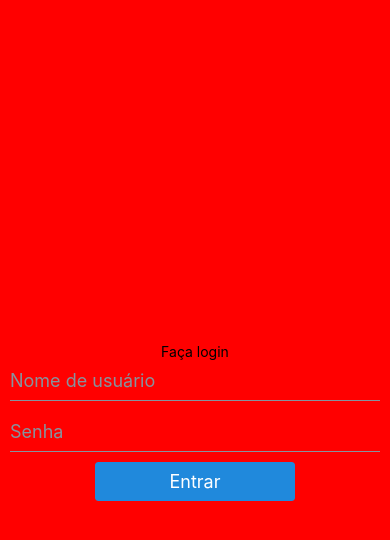
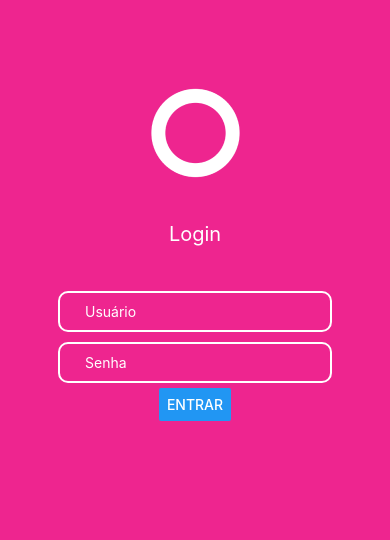
Before and after one commit to feliperi0s/newOrkut, a React Native app: screen / in a window 390 px wide. Shown: the top 540 px of the page. Built offline with nearby package versions, Linux system fonts and the light colour scheme.

Commit message:
ajuste no componente login

```diff
--- a/App.js
+++ b/App.js
@@ -15,6 +15,5 @@ export default function App() {
 const styles = StyleSheet.create({
   container: {
     flex: 1,
-    backgroundColor: '#fff',
   },
 });
--- a/components/login/login.js
+++ b/components/login/login.js
@@ -1,15 +1,23 @@
-import { Button, Input } from 'react-native-elements';
-import { View, Text } from 'react-native';
+import { View, Text, Image , Button, TextInput} from 'react-native';
 import styles from './styles'
-import { SafeAreaView } from 'react-native';
 
 export default props => {
     return (
         <View style={styles.container}>
-        <Text>Faça login</Text>
-        <Input style={styles.input}  placeholder="Nome de usuário" />
-        <Input style={styles.input} placeholder="Senha" secureTextEntry />
-        <Button style={styles.button} title="Entrar" />
+        <Image
+        source={require('../../images/Logo.png')}
+        />
+        <Text style={styles.text}>Login</Text>
+        <TextInput style={styles.input}
+        placeholder="Usuário"
+        placeholderTextColor="white"
+        />
+        <TextInput style={styles.input}
+        placeholder="Senha"
+        secureTextEntry={true}
+        placeholderTextColor="white"
+         />
+        <Button style={styles.button} title="Entrar"/>
       </View>
     )
 }
--- a/components/login/styles.js
+++ b/components/login/styles.js
@@ -2,17 +2,36 @@ import { StyleSheet } from 'react-native';
 
 const styles = StyleSheet.create({
     container: {
-        backgroundColor: 'red',
+        backgroundColor: '#EE258F',
         flex:1,
         alignItems:'center',
-        justifyContent:'center'
+        display:'flex',
+        paddingTop:84
     },
     input: {
-        width:200
+        borderWidth:2,
+        borderColor:"white",
+        borderRadius:10,
+        color: 'white',
+        paddingVertical:10,
+        paddingHorizontal:25,
+        width:274,
+        margin: 5
+
     },
     button: {
-        width:200
+        width:500,
+        margin:392,
+        backgroundColor:'white',
+        color:'#EE258F'
     },
+    text : {
+        color: 'white',
+        fontWeight: '400',
+        fontSize: 20,
+        paddingBottom:40,
+        paddingTop:40
+    }
 
   });
 
```
Also changed, not shown: images/Logo.png (added).
